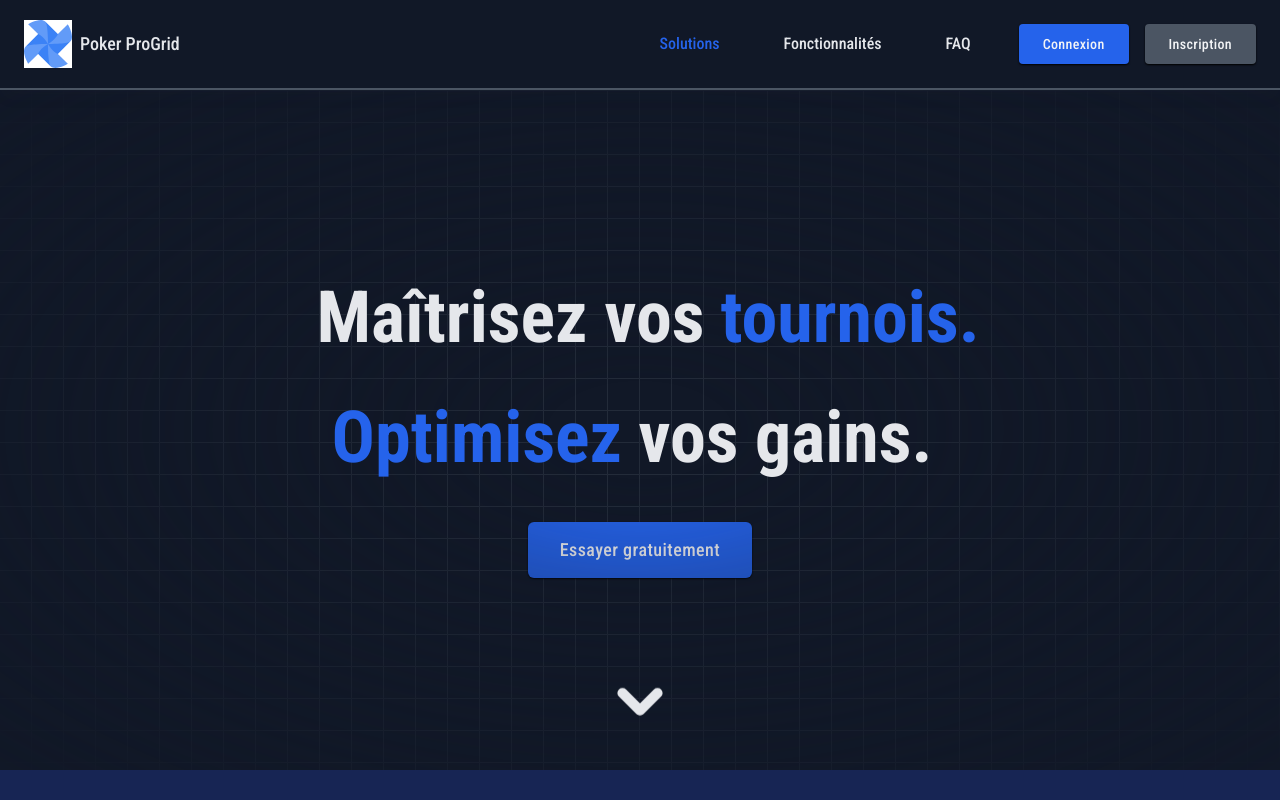
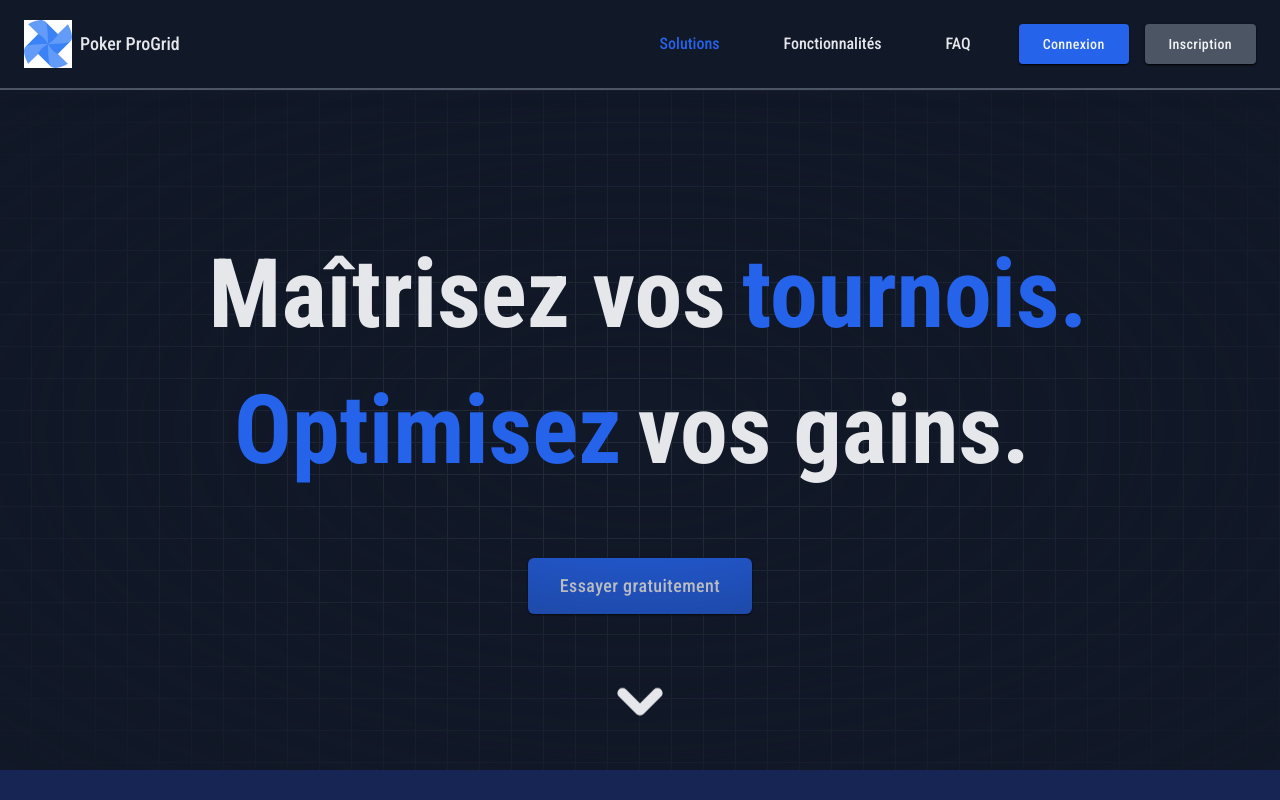
Before and after one commit to ElioTourvieille/frontend-next, a Next.js app: page / in a window 1280 px wide. Shown: the top 800 px of the page. Built offline with nearby package versions, Linux system fonts and the light colour scheme.

Commit message:
Optimize SEO

```diff
--- a/app/(root)/page.tsx
+++ b/app/(root)/page.tsx
@@ -57,13 +57,15 @@ export default function Home() {
       <section className="bg-gray-900 scroll-mt-12">
         <GridBackground>
           <div className="flex flex-col items-center">
-            <div className="flex-center flex-col gap-12">
+            <div className="flex-center flex-col gap-10">
               <BlurIn word="Maîtrisez vos" nextWord="tournois." />
               <BlurIn prevWord="Optimisez" word="vos gains." />
 
-              <Button variant="elevated" size="lg">
-                <RegisterLink>Essayer gratuitement</RegisterLink>
-              </Button>
+              <RegisterLink>
+                <Button className="mt-10" variant="elevated" size="lg">
+                  Essayer gratuitement
+                </Button>
+              </RegisterLink>
             </div>
             <a
               href="#solutions"
@@ -107,10 +109,19 @@ export default function Home() {
         <h2 className="font-semibold text-3xl sm:text-5xl text-center text-gray-200">
           Créez vos propres grilles de session
         </h2>
-        <Image src="/img/laptop.webp" width={900} height={900} alt="laptop" className="max-w-[900px]" />
-        <Button variant="elevated" size="lg">
-          <RegisterLink>Commencer maintenant</RegisterLink>
-        </Button>
+        <Image
+          src="/img/laptop.webp"
+          width={900}
+          height={900}
+          alt="laptop"
+          className="max-w-[900px]"
+        />
+
+        <RegisterLink>
+          <Button variant="elevated" size="lg">
+            Commencer maintenant
+          </Button>
+        </RegisterLink>
       </section>
 
       {/* FAQ SECTION */}
--- /dev/null
+++ b/app/api/auth/[...kindeAuth]/route.ts
@@ -0,0 +1,3 @@
+import { handleAuth } from "@kinde-oss/kinde-auth-nextjs/server";
+
+export const GET = handleAuth();
--- a/app/api/auth/[kindeAuth]/route.ts
+++ /dev/null
@@ -1,2 +0,0 @@
-import {handleAuth} from "@kinde-oss/kinde-auth-nextjs/server";
-export const GET = handleAuth();
--- a/components/Navbar.tsx
+++ b/components/Navbar.tsx
@@ -167,12 +167,13 @@ export default function NavbarActionButton() {
                 </li>
               </ul>
               <div className="flex items-center gap-4 px-6 ml-auto lg:ml-0 lg:p-0">
-                <Button variant="elevated">
-                  <LoginLink>Connexion</LoginLink>
-                </Button>
-                <Button variant="secondary">
-                  <RegisterLink>Inscription</RegisterLink>
-                </Button>
+                <LoginLink>
+                  <Button variant="elevated">Connexion</Button>
+                </LoginLink>
+
+                <RegisterLink>
+                  <Button variant="secondary">Inscription</Button>
+                </RegisterLink>
               </div>
             </div>
           </nav>
--- a/components/ui/blur-in.tsx
+++ b/components/ui/blur-in.tsx
@@ -36,7 +36,7 @@ const BlurIn = ({
       transition={{ duration }}
       variants={combinedVariants}
       className={cn(
-        "font-bold text-5xl sm:text-7xl leading-[46px] text-center text-gray-200 drop-shadow-sm",
+        "font-bold text-6xl leading-[46px] text-center text-gray-200 drop-shadow-sm lg:text-8xl ",
         className
       )}
     >
--- a/components/ui/button.tsx
+++ b/components/ui/button.tsx
@@ -15,7 +15,7 @@ const buttonVariants = cva(
         outline:
           "border border-blue-500 text-blue-500 hover:border-blue-600 hover:text-blue-600 focus:border-blue-700 focus:text-blue-700 disabled:text-blue-300",
         elevated:
-          "bg-blue-600 text-gray-100 shadow-sm shadow-black hover:bg-blue-800 hover:shadow-md hover:shadow-black focus:bg-blue-700 focus:shadow-sm focus:shadow-blue-200 disabled:bg-blue-300",
+          "bg-blue-600 text-gray-100 shadow-sm shadow-black hover:bg-blue-800 hover:shadow-md hover:shadow-black focus:bg-blue-700 disabled:bg-blue-300",
       },
       size: {
         default: "h-10 px-6 py-2",
```
Also changed, not shown: tailwind.config.ts (indentation only).
